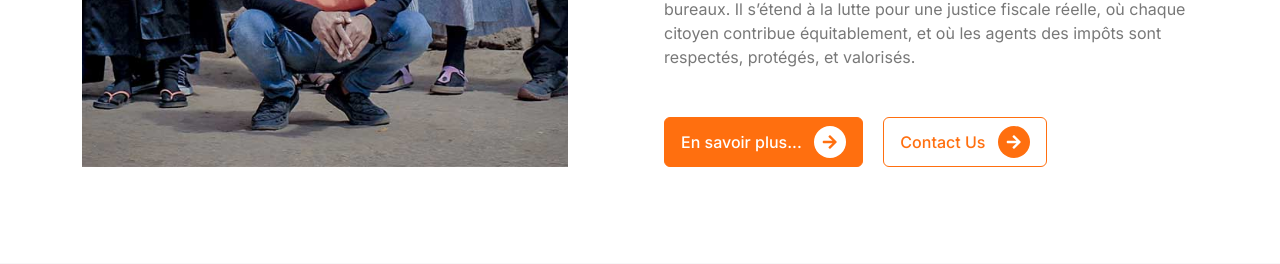
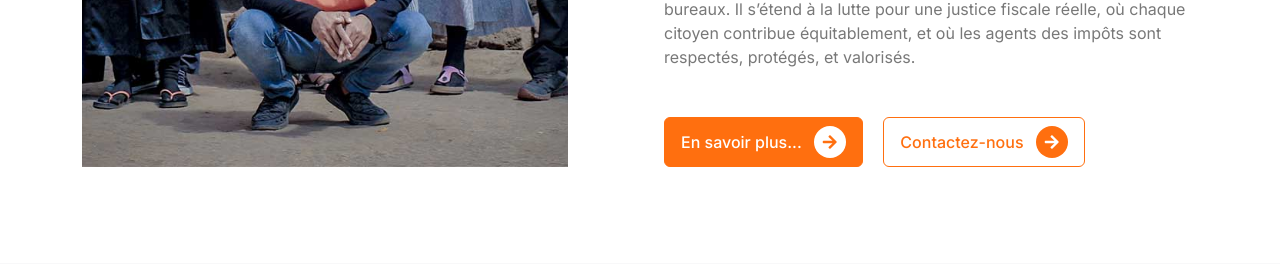
Before and after one commit to patdimby/snaim, a Django app: page / in a window 1280 px wide. Shown: the part 1312-1576 px from the top of the page. Run offline with Django 5.2, Linux system fonts and the light colour scheme; some libraries are stand-ins or nearby versions.

Commit message:
contents correctifs

```diff
--- a/templates/components/about.html
+++ b/templates/components/about.html
@@ -27,7 +27,7 @@ Notre engagement ne s’arrête pas aux portes de nos bureaux. Il s’étend à
                             </div>
                         </a>
                         <a class="btn btn-outline-primary py-2 px-3" href="">
-                            Contact Us
+                            Contactez-nous
                             <div class="d-inline-flex btn-sm-square bg-primary text-white rounded-circle ms-2">
                                 <i class="fa fa-arrow-right"></i>
                             </div>
--- a/templates/components/team.html
+++ b/templates/components/team.html
@@ -4,7 +4,7 @@
         <div class="container">
             <div class="text-center mx-auto mb-5 wow fadeInUp" data-wow-delay="0.1s" style="max-width: 500px;">
                 <div class="d-inline-block rounded-pill bg-secondary text-primary py-1 px-3 mb-3">Membres Exécutifs</div>
-                <h1 class="display-6 mb-5">Let's Meet With Our Ordinary Soldiers</h1>
+                <h1 class="display-6 mb-5">Rencontrons Notre Equipe Solide</h1>
             </div>
             <div class="row g-4">
                 <div class="col-lg-3 col-md-6 wow fadeInUp" data-wow-delay="0.1s">
```
